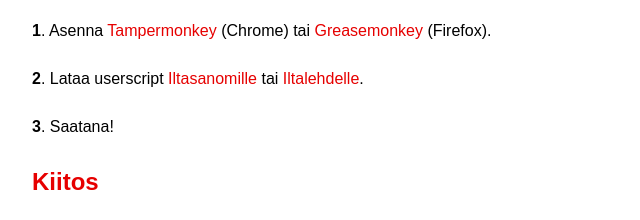
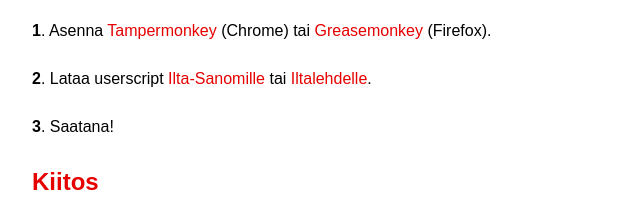
Before and after one commit to veeti/iltasaatana, a plain HTML site: page website/index.html in a window 1280 px wide. Shown: the part 257-477 px from the top of the page, 248-888 px from the left. Drawn offline with Linux system fonts and the light colour scheme.

Commit message:
Spelling

```diff
--- a/website/index.html
+++ b/website/index.html
@@ -18,7 +18,7 @@
 
 			<p><b>1</b>. Asenna <a href="https://chrome.google.com/webstore/detail/tampermonkey/dhdgffkkebhmkfjojejmpbldmpobfkfo">Tampermonkey</a> (Chrome) tai <a href="https://addons.mozilla.org/en-US/firefox/addon/greasemonkey/">Greasemonkey</a> (Firefox).</p>
 
-			<p><b>2</b>. Lataa userscript <a href="https://greasyfork.org/scripts/487-ilta-saatana-ilta-sanomille">Iltasanomille</a> tai <a href="https://greasyfork.org/scripts/488-ilta-saatana-iltalehdelle">Iltalehdelle</a>.</p>
+			<p><b>2</b>. Lataa userscript <a href="https://greasyfork.org/scripts/487-ilta-saatana-ilta-sanomille">Ilta-Sanomille</a> tai <a href="https://greasyfork.org/scripts/488-ilta-saatana-iltalehdelle">Iltalehdelle</a>.</p>
 
 			<p><b>3</b>. Saatana!</p>
 
```
